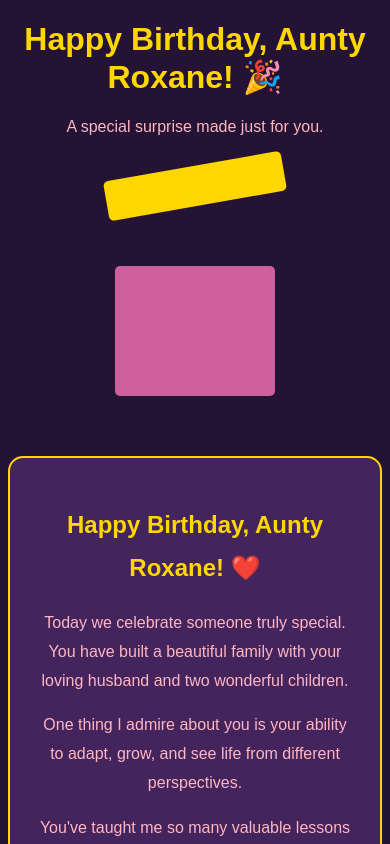
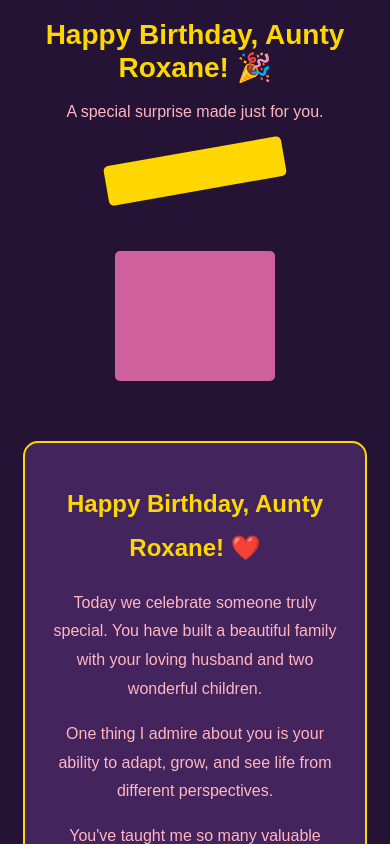
Before and after one commit to ajaijohnson22-source/Birthday-Suprise-for-Aunty, a plain HTML site: page index.html in a window 390 px wide. Both pictures are taken after a click on the element 195 px from the left and 295 px from the top of the page. Shown: the top 844 px of the page. Drawn offline with Linux system fonts and the light colour scheme.

Commit message:
Add interactive birthday surprise for Aunty Roxane
Create a personalized birthday website with a clickable gift box, opening animation, heartfelt message, and mobile-friendly styling

```diff
--- a/index.html
+++ b/index.html
@@ -5,6 +5,7 @@
     <meta name="viewport" content="width=device-width, initial-scale=1.0">
     <title>Happy Birthday Aunty Roxane!</title>
     <link rel="stylesheet" href="style.css">
+    <meta name="viewport" content="width=device-width, initial-scale=1.0">
 </head>
 <body>
     <h1>Happy Birthday, Aunty Roxane! 🎉</h1>
--- a/style.css
+++ b/style.css
@@ -75,3 +75,15 @@ p {
 .gift-box.open + .birthday-message {
     display: block;
 }
+
+
+@media (max-width: 600px) {
+    .birthday-message {
+        margin: 20px 15px;
+        padding: 20px;
+    }
+
+    h1 {
+        font-size: 28px;
+    }
+}
```
